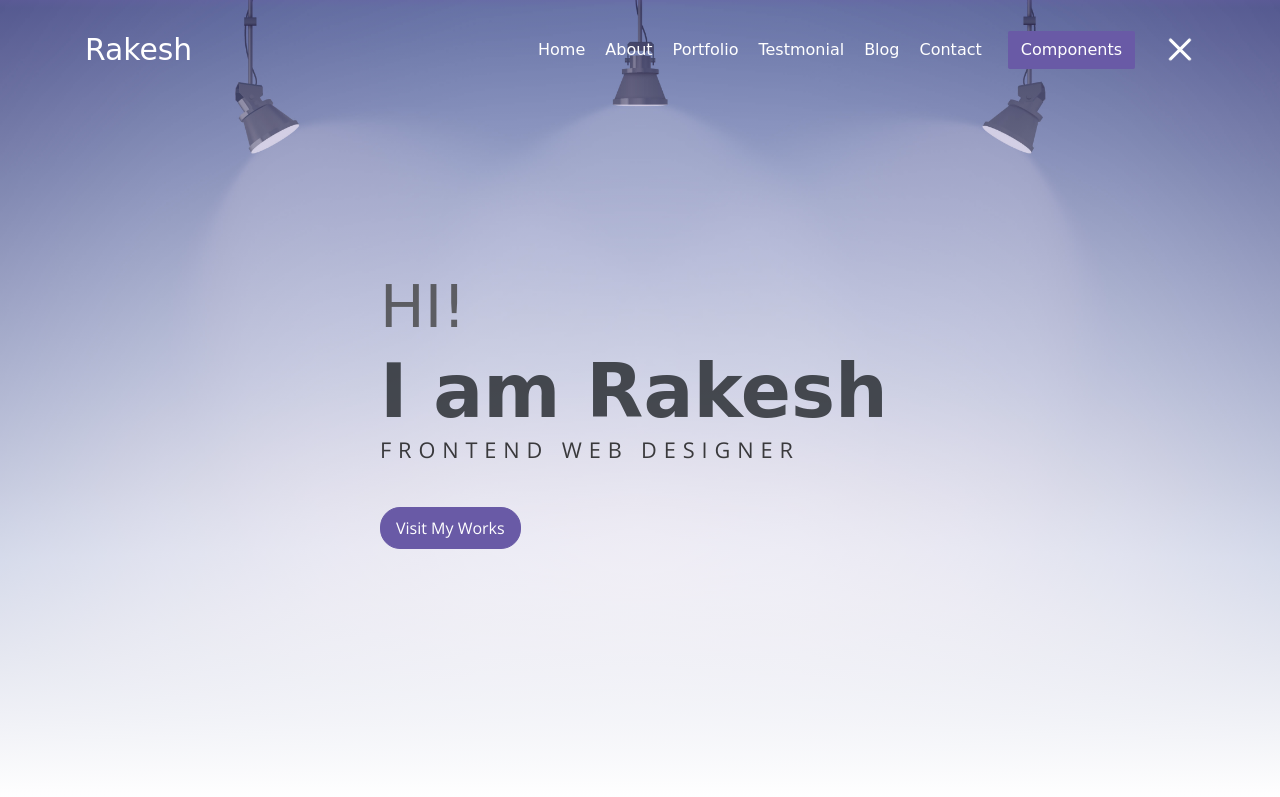
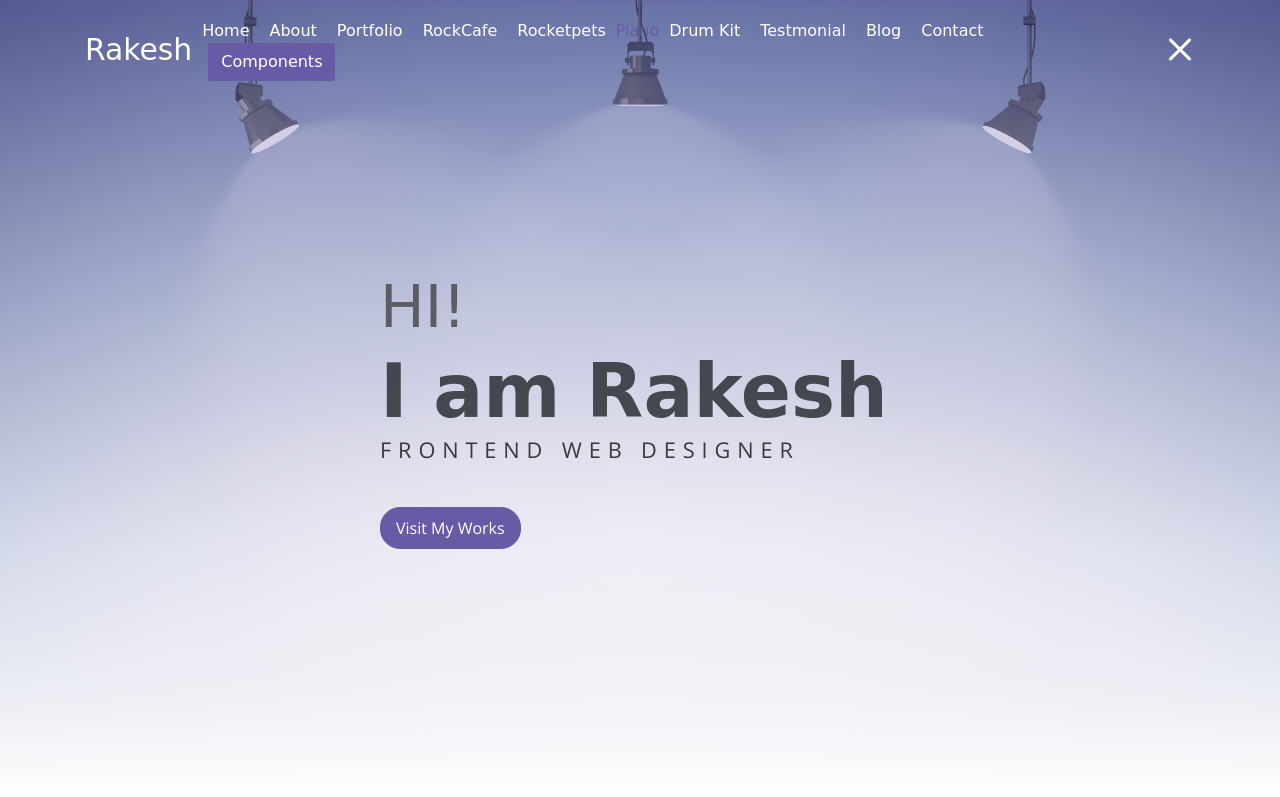
Before and after one commit to rocket-raki/Portifolios, a plain HTML site: page index.html in a window 1280 px wide. Both pictures are taken after a click on the link 1180 px from the left and 50 px from the top of the page. Shown: the top 797 px of the page. Drawn offline with nearby package versions, Linux system fonts and the light colour scheme; files whose address does not match are found by name; a web font is replaced by a local one.

Commit message:
Update index.html

```diff
--- a/index.html
+++ b/index.html
@@ -30,6 +30,18 @@
                     <a class="link" href="#portfolio">Portfolio</a>
                 </li>
                 <li class="item">
+                    <a class="link" href="https://rocket-raki.github.io/RockCafe" target="_blank">RockCafe</a>
+                </li>
+                <li class="item">
+                    <a class="link" href="https://rocket-raki.github.io/rocketpets.com" target="_blank">Rocketpets</a>
+                </li
+                <li class="item">
+                    <a class="link" href="https://rocket-raki.github.io/piano" target="_blank">Piano</a>
+                </li>
+                <li class="item">
+                    <a class="link" href="https://rocket-raki.github.io/drumkit" target="_blank">Drum Kit</a>
+                </li>
+                <li class="item">
                     <a class="link" href="#testmonial">Testmonial</a>
                 </li>
                 <li class="item">
@@ -41,6 +53,7 @@
                 <li class="item ml-md-3">
                     <a href="components.html" class="btn btn-primary">Components</a>
                 </li>
+
             </ul>
             <a href="javascript:void(0)" id="nav-toggle" class="hamburger hamburger--elastic">
                 <div class="hamburger-box">
```
